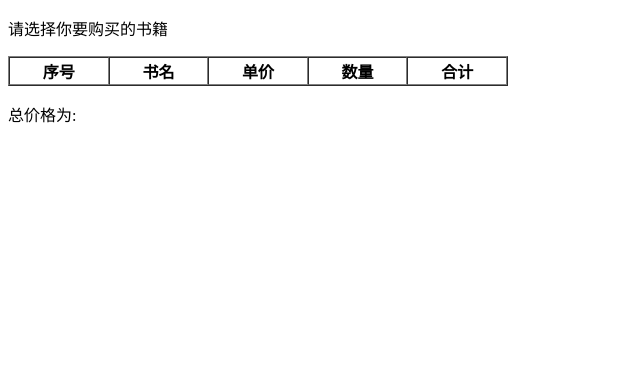
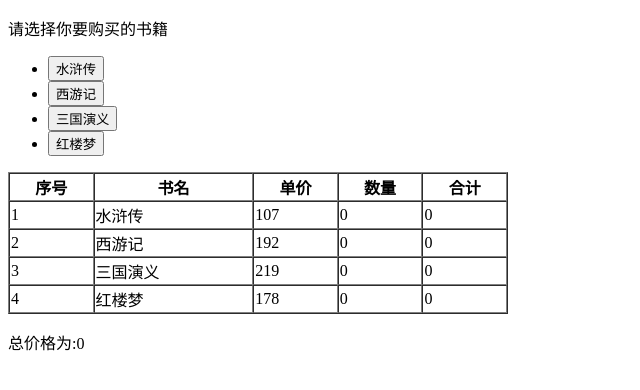
Before and after one commit to xiaozhi66666/practise-of-vue-day04, a Vue app: page / in a window 1280 px wide. Shown: the top 390 px of the page, without its empty margins (0-640 px from the left). Built offline with nearby package versions, Linux system fonts and the light colour scheme.

Commit message:
完成购买数据案例

```diff
--- a/src/App.vue
+++ b/src/App.vue
@@ -1,7 +1,11 @@
 <template>
   <div>
     <p>请选择你要购买的书籍</p>
-    <ul></ul>
+    <ul>
+      <li v-for="(item, index) in arr" :key="index">
+        <button @click="addFn(index)">{{ item.name }}</button>
+      </li>
+    </ul>
     <table border="1" width="500" cellspacing="0">
       <tr>
         <th>序号</th>
@@ -10,8 +14,15 @@
         <th>数量</th>
         <th>合计</th>
       </tr>
+      <tr v-for="(item, index) in arr" :key="index">
+        <td>{{ index + 1 }}</td>
+        <td>{{ item.name }}</td>
+        <td>{{ item.price }}</td>
+        <td>{{ item.count }}</td>
+        <td>{{ item.count * item.price }}</td>
+      </tr>
     </table>
-    <p>总价格为:</p>
+    <p>总价格为:{{ totalPrice }}</p>
   </div>
 </template>
 
@@ -43,5 +54,19 @@ export default {
       ],
     };
   },
+  methods: {
+    addFn(ind) {
+      this.arr[ind].count++;
+    },
+  },
+  // 定义计算属性
+  computed: {
+    totalPrice() {
+      return this.arr.reduce(
+        (sum, item) => (sum += item.count * item.price),
+        0
+      );
+    },
+  },
 };
 </script>
```
